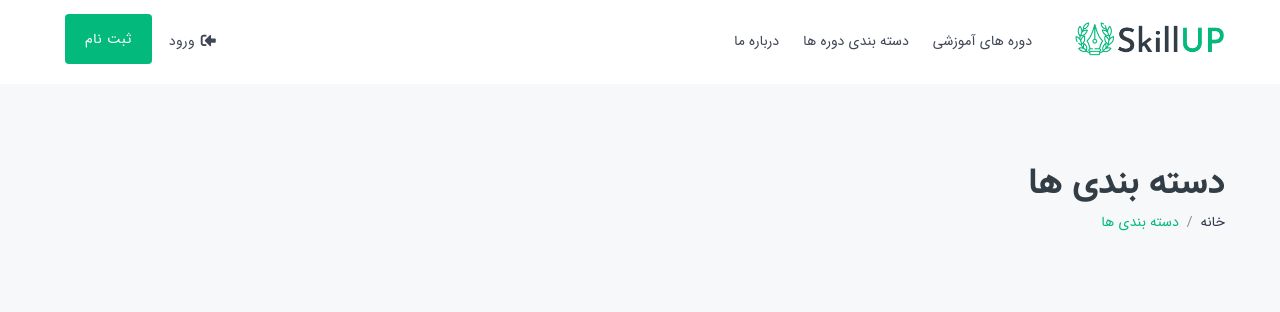
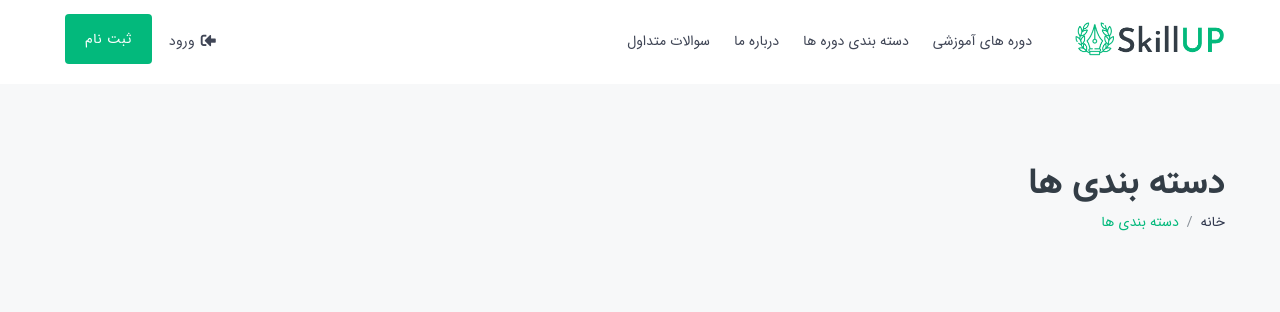
Before and after one commit to soroush-core/Django_ilearnify, a Django app: page /Products/categories/ in a window 1280 px wide. Shown: the top 312 px of the page. Run offline with Django 5.2, Linux system fonts and the light colour scheme; data comes from the database, SQL or seed files in the repository; some libraries are stand-ins or nearby versions.

Commit message:
Test heder

```diff
--- a/templates/header.html
+++ b/templates/header.html
@@ -16,6 +16,7 @@
                                 <li><a href="{% url 'category_list' %}">دسته بندی دوره ها</a></li>
 
                                  <li><a href="{% url 'about_us' %}">درباره ما</a></li>
+                                <li><a href="#">سوالات متداول</a></li>
 
 {#								<li><a href="#">دسته بندی محصولات<span class="submenu-indicator"></span></a>#}
 {#									<ul class="nav-dropdown nav-submenu">#}
```
